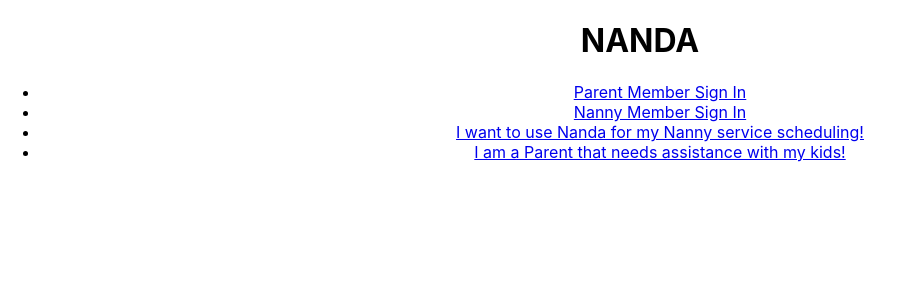
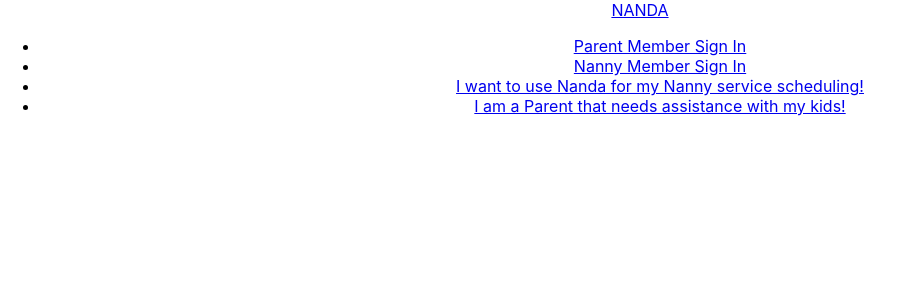
Before and after one commit to Build-Week-NannyScheduler/FrontEnd, a React (Create React App) app in the folder nanda/: page / in a window 1280 px wide. Shown: the top 300 px of the page, without its empty margins (0-904 px from the left). Built offline with nearby package versions, Linux system fonts and the light colour scheme.

Commit message:
routes aren't private but working

```diff
--- a/nanda/src/App.js
+++ b/nanda/src/App.js
@@ -1,7 +1,8 @@
 import React from 'react';
-import { BrowserRouter as Router, Route, Link } from 'react-router-dom';
+import { BrowserRouter as Router, Switch, Route, Link } from 'react-router-dom';
 import PrivateRoute from './utils/PrivateRoute';
 
+import LandingPage from './components/LandingPage';
 import ParentDashboard from './components/ParentDashboard';
 import NannyDashboard from './components/NannyDashboard';
 import ParentLogin from './components/auth/ParentLogin';
@@ -14,10 +15,12 @@
 function App() {
   return (
     <div className="App">
-     <h1>NANDA</h1>
       <Router>
-
-      <ul>
+      <Link exact to="/">NANDA</Link>
+        {/* <ul>
+        <li>
+            <Link exact to="/">Home</Link>
+          </li>
           <li>
             <Link to="/parent">Parent Member Sign In</Link>
           </li>
@@ -30,26 +33,22 @@
           <li>
             <Link to="/parentsignup">I am a Parent that needs assistance with my kids!</Link>
           </li>
-      </ul>
-      <Route path="/parent" component={ParentLogin} />
-      <Route path="/nanny" component={NannyLogin} />
+        </ul> */}
 
-      <Route exact path='/parentsignup' component={ParentForm}/>
+        <Switch>
+          <Route exact path="/" component={LandingPage} />
+          <Route exact path="/parent" component={ParentLogin} />
+          <Route exact path="/nanny" component={NannyLogin} />
+
+          <Route exact path='/parentsignup' render={() => <ParentForm />}/>
           <Route exact path='/nannysignup' component={NannyForm}/>
-      {/* <Route exact path="/" component={ParentDashboard} /> */}
-      {/* If the user is not logged in, the Private Route will redirect to the Login */}
-      {/*
-      user.isNanny === true ? render={<PrivateRoute exact path="/" component={NannyDashboard} />} : <PrivateRoute exact path="/" component={ParentDashboard} />
-      */}
-      <PrivateRoute exact path="/p" component={ParentDashboard}  />
-      <PrivateRoute exact path="/n" component={NannyDashboard}  />
+          {/* <PrivateRoute exact path="/p" component={ParentDashboard}  />
+          <PrivateRoute exact path="/n" component={NannyDashboard}  /> */}
+        </Switch>
       </Router>
-
     </div>
   );
 };
 
 
-
-
 export default App;
--- /dev/null
+++ b/nanda/src/components/LandingPage.js
@@ -0,0 +1,30 @@
+import React from 'react';
+import { BrowserRouter as Router, Switch, Route, Link } from 'react-router-dom';
+
+
+const LandingPage = () => {
+    return (
+        <div className="landingpage">
+            <ul>
+                {/* <li>
+                    <Link exact to="/"></Link>
+                </li> */}
+                <li>
+                    <Link to="/parent">Parent Member Sign In</Link>
+                </li>
+                <li>
+                    <Link to="/nanny">Nanny Member Sign In</Link>
+                </li>
+                <li>
+                    <Link to="/nannysignup">I want to use Nanda for my Nanny service scheduling!</Link>
+                </li>
+                <li>
+                    <Link to="/parentsignup">I am a Parent that needs assistance with my kids!</Link>
+                </li>
+            </ul>
+        </div>
+
+    )
+}
+
+export default LandingPage;
```
Lines whose indentation alone changed are shown as unchanged.
